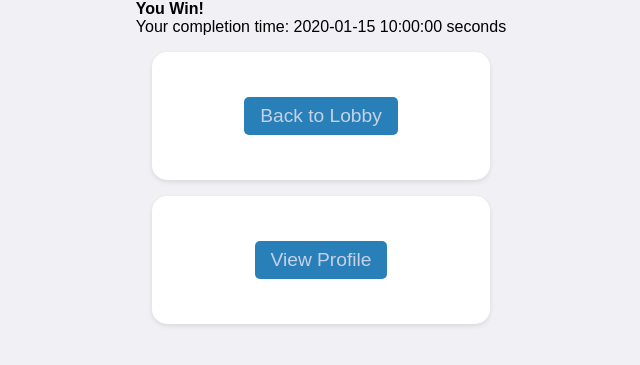
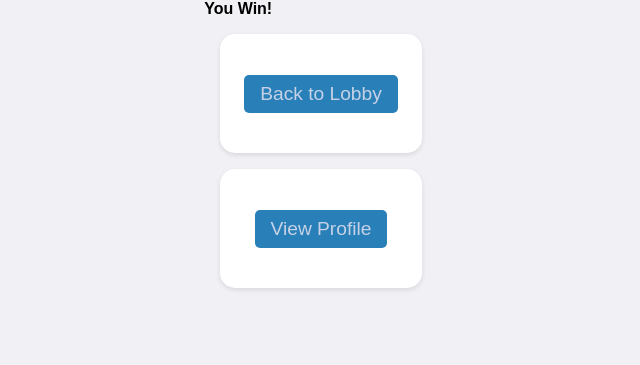
Before and after one commit to CapSpeedster/CipherDuel, a Python web app: template templates/win.j2 in a window 1280 px wide. Shown: the top 365 px of the page, without its empty margins (319-959 px from the left). Run offline with Jinja, Linux system fonts and the light colour scheme; the template is opened without the code that fills it: most values are stand-ins (such as "Sample title", 1, 10 or a date in 2020).

Commit message:
simple fixes

```diff
--- a/routes.py
+++ b/routes.py
@@ -787,8 +787,8 @@ def connect_routes(blueprint):
 
     @blueprint.route('/stream')
     def multiStream():
+        matchID = request.cookies.get('matchid')
         def event_stream():
-            matchID = request.cookies.get('matchid')
             pub = R_Server.pubsub(ignore_subscribe_messages=True)
             pub.subscribe(matchID)
             for msg in pub.listen():
--- a/templates/win.j2
+++ b/templates/win.j2
@@ -5,9 +5,6 @@
     <body>
         <div class="result-container">
             <h1 class="win-title">You Win!</h1>
-            <div class="stats">
-                <p>Your completion time: {{ completion_time }} seconds</p>
-            </div>
             <div class="actions">
                 <form action="/lobby">
                     <button type="submit">Back to Lobby</button>
```
